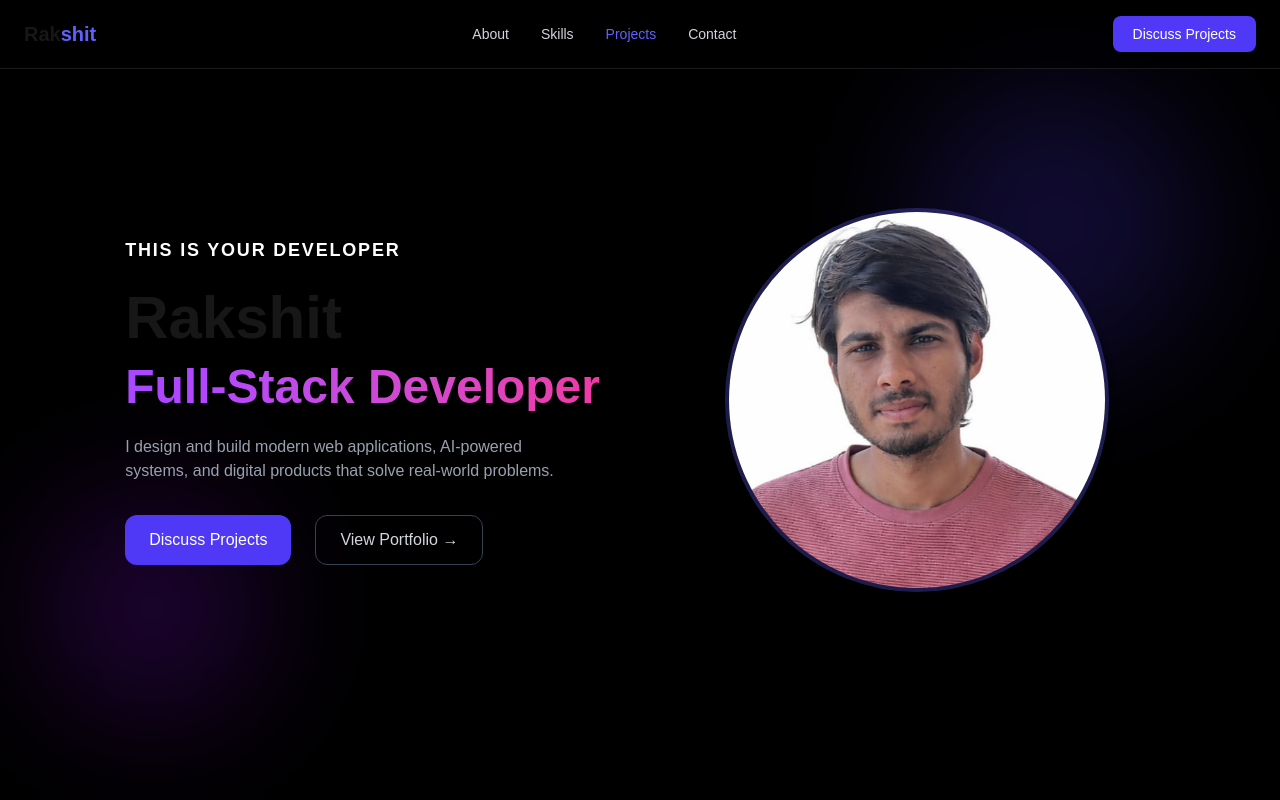
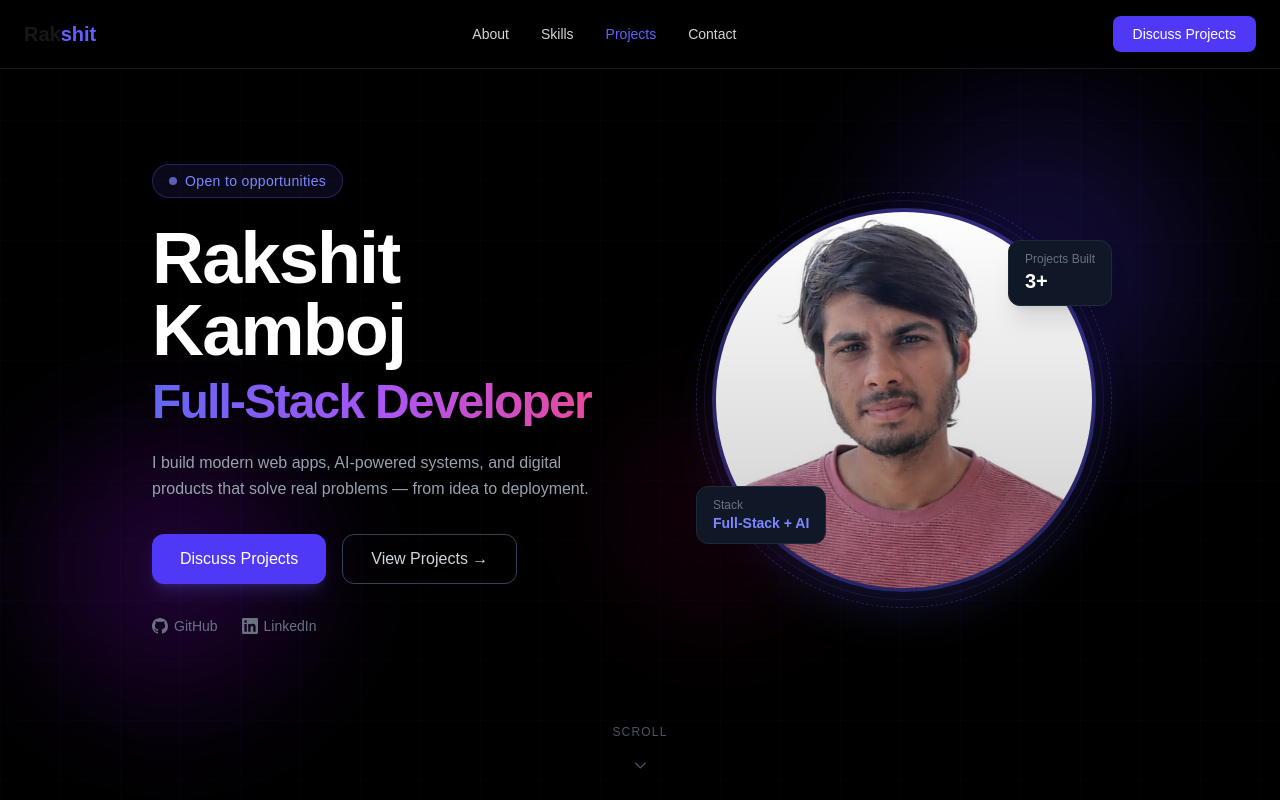
Before and after one commit to rakshitkamboj21/portfolio, a Next.js app: page / in a window 1280 px wide. Shown: the top 800 px of the page. Built offline with nearby package versions, Linux system fonts and the light colour scheme.

Commit message:
Implemented final changes

```diff
--- a/app/components/Hero.tsx
+++ b/app/components/Hero.tsx
@@ -2,17 +2,65 @@
 
 import { motion } from "framer-motion";
 import Image from "next/image";
+import { useRef, useState } from "react";
 
 export default function Hero() {
+  const [mousePos, setMousePos] = useState({ x: 0, y: 0 });
+  const sectionRef = useRef<HTMLElement>(null);
+
+  const handleMouseMove = (e: React.MouseEvent) => {
+    const rect = sectionRef.current?.getBoundingClientRect();
+    if (!rect) return;
+    setMousePos({
+      x: ((e.clientX - rect.left) / rect.width - 0.5) * 20,
+      y: ((e.clientY - rect.top) / rect.height - 0.5) * 20,
+    });
+  };
+
   return (
-    <section id="home"className="relative min-h-screen flex items-center bg-black overflow-hidden">
+    <section
+      id="home"
+      ref={sectionRef}
+      onMouseMove={handleMouseMove}
+      className="relative min-h-screen flex items-center bg-black overflow-hidden"
+    >
+      {/* Animated background grid */}
+      <div
+        className="absolute inset-0 opacity-[0.04]"
+        style={{
+          backgroundImage: `linear-gradient(rgba(99,102,241,0.8) 1px, transparent 1px),
+            linear-gradient(90deg, rgba(99,102,241,0.8) 1px, transparent 1px)`,
+          backgroundSize: "60px 60px",
+        }}
+      />
 
-      {/* Floating glow */}
-      <div className="absolute top-20 right-20 w-72 h-72 bg-indigo-600/20 blur-3xl rounded-full" />
-      <div className="absolute bottom-20 left-10 w-56 h-56 bg-purple-600/20 blur-3xl rounded-full" />
+      {/* Floating glow blobs — now animated */}
+      <motion.div
+        className="absolute top-20 right-20 w-80 h-80 bg-indigo-600/20 blur-3xl rounded-full"
+        animate={{
+          x: [0, 30, 0, -20, 0],
+          y: [0, -20, 30, 10, 0],
+        }}
+        transition={{ duration: 12, repeat: Infinity, ease: "easeInOut" }}
+      />
+      <motion.div
+        className="absolute bottom-20 left-10 w-64 h-64 bg-purple-600/20 blur-3xl rounded-full"
+        animate={{
+          x: [0, -20, 10, 30, 0],
+          y: [0, 20, -30, -10, 0],
+        }}
+        transition={{ duration: 15, repeat: Infinity, ease: "easeInOut" }}
+      />
+      <motion.div
+        className="absolute top-1/2 left-1/2 w-48 h-48 bg-pink-600/10 blur-3xl rounded-full"
+        animate={{
+          x: [0, 40, -20, 0],
+          y: [0, -30, 20, 0],
+        }}
+        transition={{ duration: 10, repeat: Infinity, ease: "easeInOut" }}
+      />
 
-      <div className="relative z-10 max-w-7xl mx-auto px-6 grid md:grid-cols-2 gap-14 lg:gap-20 items-center">
-
+      <div className="relative z-10 max-w-7xl mx-auto px-6 grid md:grid-cols-2 gap-14 lg:gap-20 items-center py-24">
 
         {/* Left */}
         <motion.div
@@ -20,27 +68,44 @@ export default function Hero() {
           animate={{ opacity: 1, x: 0 }}
           transition={{ duration: 0.8 }}
         >
-          <p className="text-base md:text-lg uppercase tracking-widest text-white font-semibold">
-            This is your developer
-        </p>
+          {/* Badge */}
+          <motion.div
+            initial={{ opacity: 0, y: -10 }}
+            animate={{ opacity: 1, y: 0 }}
+            transition={{ delay: 0.2 }}
+            className="inline-flex items-center gap-2 px-4 py-1.5 rounded-full border border-indigo-500/30 bg-indigo-500/10 mb-6"
+          >
+            <span className="w-2 h-2 rounded-full bg-indigo-400 animate-pulse" />
+            <span className="text-sm text-indigo-400 font-medium tracking-wide">
+              Open to opportunities
+            </span>
+          </motion.div>
 
-
-         <h1 className="mt-4 text-4xl sm:text-5xl md:text-6xl font-extrabold leading-tight">
-          Rakshit <br />
-          <span className="block mt-2 text-4xl md:text-5xl font-bold
-            bg-linear-to-r from-indigo-500 via-purple-500 to-pink-500
-            bg-clip-text text-transparent animate-gradient">
+          {/* Heading */}
+          <h1 className="text-5xl sm:text-6xl md:text-7xl font-extrabold leading-none tracking-tight">
+            <span className="block text-white">Rakshit</span>
+            <span className="block text-white">Kamboj</span>
+            <span
+              className="block mt-3 text-3xl sm:text-4xl md:text-5xl font-bold"
+              style={{
+                background:
+                  "linear-gradient(90deg, #6366f1, #a855f7, #ec4899)",
+                WebkitBackgroundClip: "text",
+                WebkitTextFillColor: "transparent",
+                backgroundClip: "text",
+              }}
+            >
               Full-Stack Developer
             </span>
           </h1>
 
-          <p className="mt-6 text-gray-400 max-w-md">
-            I design and build modern web applications, AI-powered systems,
-            and digital products that solve real-world problems.
+          <p className="mt-6 text-gray-400 max-w-md text-base leading-relaxed">
+            I build modern web apps, AI-powered systems, and digital products
+            that solve real problems — from idea to deployment.
           </p>
 
-        <div className="mt-8 flex flex-col sm:flex-row gap-4 sm:gap-6">
-  {/* Discuss Projects */}
+          {/* CTA Buttons */}
+          <div className="mt-8 flex flex-col sm:flex-row gap-4">
             <motion.button
               whileHover={{ scale: 1.03 }}
               whileTap={{ scale: 0.97 }}
@@ -49,12 +114,11 @@ export default function Hero() {
                   .getElementById("contact")
                   ?.scrollIntoView({ behavior: "smooth" })
               }
-    className="px-6 py-3 rounded-xl bg-indigo-600 hover:bg-indigo-700 transition text-white"
+              className="px-7 py-3 rounded-xl bg-indigo-600 hover:bg-indigo-500 transition-colors text-white font-medium shadow-lg shadow-indigo-500/20"
             >
               Discuss Projects
             </motion.button>
 
-  {/* View Portfolio */}
             <motion.button
               whileHover={{ scale: 1.03 }}
               whileTap={{ scale: 0.97 }}
@@ -63,36 +127,128 @@ export default function Hero() {
                   .getElementById("projects")
                   ?.scrollIntoView({ behavior: "smooth" })
               }
-    className="px-6 py-3 rounded-xl border border-gray-700 hover:border-indigo-500 transition text-gray-300"
+              className="px-7 py-3 rounded-xl border border-gray-700 hover:border-indigo-500 hover:text-indigo-300 transition-colors text-gray-300 font-medium"
             >
-    View Portfolio →
+              View Projects →
             </motion.button>
           </div>
+
+          {/* Social links */}
+          <motion.div
+            initial={{ opacity: 0 }}
+            animate={{ opacity: 1 }}
+            transition={{ delay: 0.6 }}
+            className="mt-8 flex items-center gap-6"
+          >
+            <a
+              href="https://github.com/rakshitkamboj21"
+              target="_blank"
+              rel="noopener noreferrer"
+              className="text-sm text-gray-500 hover:text-white transition-colors flex items-center gap-1.5"
+            >
+              <svg className="w-4 h-4" fill="currentColor" viewBox="0 0 24 24">
+                <path d="M12 0C5.37 0 0 5.37 0 12c0 5.31 3.435 9.795 8.205 11.385.6.105.825-.255.825-.57 0-.285-.015-1.23-.015-2.235-3.015.555-3.795-.735-4.035-1.41-.135-.345-.72-1.41-1.23-1.695-.42-.225-1.02-.78-.015-.795.945-.015 1.62.87 1.845 1.23 1.08 1.815 2.805 1.305 3.495.99.105-.78.42-1.305.765-1.605-2.67-.3-5.46-1.335-5.46-5.925 0-1.305.465-2.385 1.23-3.225-.12-.3-.54-1.53.12-3.18 0 0 1.005-.315 3.3 1.23.96-.27 1.98-.405 3-.405s2.04.135 3 .405c2.295-1.56 3.3-1.23 3.3-1.23.66 1.65.24 2.88.12 3.18.765.84 1.23 1.905 1.23 3.225 0 4.605-2.805 5.625-5.475 5.925.435.375.81 1.095.81 2.22 0 1.605-.015 2.895-.015 3.3 0 .315.225.69.825.57A12.02 12.02 0 0024 12c0-6.63-5.37-12-12-12z" />
+              </svg>
+              GitHub
+            </a>
+            <a
+              href="https://www.linkedin.com/in/rakshit-kamboj-302b3b370"
+              target="_blank"
+              rel="noopener noreferrer"
+              className="text-sm text-gray-500 hover:text-white transition-colors flex items-center gap-1.5"
+            >
+              <svg className="w-4 h-4" fill="currentColor" viewBox="0 0 24 24">
+                <path d="M20.447 20.452h-3.554v-5.569c0-1.328-.027-3.037-1.852-3.037-1.853 0-2.136 1.445-2.136 2.939v5.667H9.351V9h3.414v1.561h.046c.477-.9 1.637-1.85 3.37-1.85 3.601 0 4.267 2.37 4.267 5.455v6.286zM5.337 7.433a2.062 2.062 0 01-2.063-2.065 2.064 2.064 0 112.063 2.065zm1.782 13.019H3.555V9h3.564v11.452zM22.225 0H1.771C.792 0 0 .774 0 1.729v20.542C0 23.227.792 24 1.771 24h20.451C23.2 24 24 23.227 24 22.271V1.729C24 .774 23.2 0 22.222 0h.003z" />
+              </svg>
+              LinkedIn
+            </a>
+          </motion.div>
         </motion.div>
 
-        {/* Right (image placeholder) */}
+        {/* Right — Profile image with animated ring */}
         <motion.div
           initial={{ opacity: 0, scale: 0.9 }}
           animate={{ opacity: 1, scale: 1 }}
-          transition={{ duration: 0.8 }}
+          transition={{ duration: 0.8, delay: 0.2 }}
+          style={{
+            perspective: 800,
+          }}
+          className="relative flex justify-center"
+        >
+          <motion.div
+            style={{
+              rotateX: -mousePos.y * 0.3,
+              rotateY: mousePos.x * 0.3,
+            }}
+            transition={{ type: "spring", stiffness: 100, damping: 20 }}
             className="relative"
           >
- <div className="relative w-80 h-72 sm:w-80 sm:h-80 md:w-96 md:h-96 mx-auto rounded-full overflow-hidden border-4 border-indigo-500/30 shadow-lg hover:shadow-indigo-500/40 transition-shadow duration-300">
+            {/* Outer spinning ring */}
             <motion.div
-     whileHover={{scale:1.03}}/>
+              animate={{ rotate: 360 }}
+              transition={{ duration: 20, repeat: Infinity, ease: "linear" }}
+              className="absolute -inset-4 rounded-full border border-dashed border-indigo-500/30"
+            />
+
+            {/* Pulsing glow ring */}
+            <div className="absolute -inset-2 rounded-full border border-indigo-500/20 animate-pulse" />
+
+            {/* Image container — fixed to perfect square */}
+            <div className="relative w-72 h-72 sm:w-80 sm:h-80 md:w-96 md:h-96 rounded-full overflow-hidden border-4 border-indigo-500/40 shadow-2xl shadow-indigo-500/20">
               <Image
                 src="/profile.jpeg"
                 width={500}
                 height={500}
-    alt="Rakshit profile photo"
-    className="object-cover object-top"
+                alt="Rakshit Kamboj — Full-Stack Developer"
+                className="object-cover object-top w-full h-full"
                 priority
               />
+              {/* Subtle overlay */}
+              <div className="absolute inset-0 bg-linear-to-t from-black/20 to-transparent" />
             </div>
 
+            {/* Floating stat cards */}
+            <motion.div
+              initial={{ opacity: 0, x: 20 }}
+              animate={{ opacity: 1, x: 0 }}
+              transition={{ delay: 1 }}
+              className="absolute -right-4 top-8 bg-gray-900 border border-gray-800 rounded-xl px-4 py-2.5 shadow-xl"
+            >
+              <p className="text-xs text-gray-500">Projects Built</p>
+              <p className="text-xl font-bold text-white">3+</p>
             </motion.div>
 
+            <motion.div
+              initial={{ opacity: 0, x: -20 }}
+              animate={{ opacity: 1, x: 0 }}
+              transition={{ delay: 1.2 }}
+              className="absolute -left-4 bottom-12 bg-gray-900 border border-gray-800 rounded-xl px-4 py-2.5 shadow-xl"
+            >
+              <p className="text-xs text-gray-500">Stack</p>
+              <p className="text-sm font-bold text-indigo-400">Full-Stack + AI</p>
+            </motion.div>
+          </motion.div>
+        </motion.div>
       </div>
+
+      {/* Scroll indicator */}
+      <motion.div
+        initial={{ opacity: 0 }}
+        animate={{ opacity: 1 }}
+        transition={{ delay: 1.5 }}
+        className="absolute bottom-8 left-1/2 -translate-x-1/2 flex flex-col items-center gap-2"
+      >
+        <span className="text-xs text-gray-600 tracking-widest uppercase">Scroll</span>
+        <motion.div
+          animate={{ y: [0, 8, 0] }}
+          transition={{ duration: 1.5, repeat: Infinity }}
+          className="w-5 h-5 flex items-center justify-center"
+        >
+          <svg className="w-4 h-4 text-gray-600" fill="none" viewBox="0 0 24 24" stroke="currentColor">
+            <path strokeLinecap="round" strokeLinejoin="round" strokeWidth={2} d="M19 9l-7 7-7-7" />
+          </svg>
+        </motion.div>
+      </motion.div>
     </section>
   );
 }
--- a/app/components/Skills.tsx
+++ b/app/components/Skills.tsx
@@ -5,7 +5,7 @@ import { motion, easeInOut } from "framer-motion";
 const skillGroups = [
   {
     title: "Languages",
-    skills: ["Java", "Python", "C++", "JavaScript"],
+    skills: [ "Python", "C++", "JavaScript"],
   },
   {
     title: "Frontend",
@@ -21,7 +21,7 @@ const skillGroups = [
   },
   {
     title: "AI & APIs",
-    skills: ["Google Gemini API", "AI Integrations", "Prompt Engineering"],
+    skills: ["Google Gemini API", "AI Integrations",],
   },
   {
     title: "Tools & Platforms",
--- a/app/layout.tsx
+++ b/app/layout.tsx
@@ -13,7 +13,7 @@ const geistMono = Geist_Mono({
 });
 
 export const metadata: Metadata = {
-  title: "Create Next App",
+  title: "Rakshit Kamboj — Full-Stack Developer",
   description: "Generated by create next app",
 };
 
```
Also changed, not shown: app/components/Projects.tsx (+0 -8 lines), 1 other file (tests, documents, lock files or other folders). Lines whose indentation alone changed are shown as unchanged.
